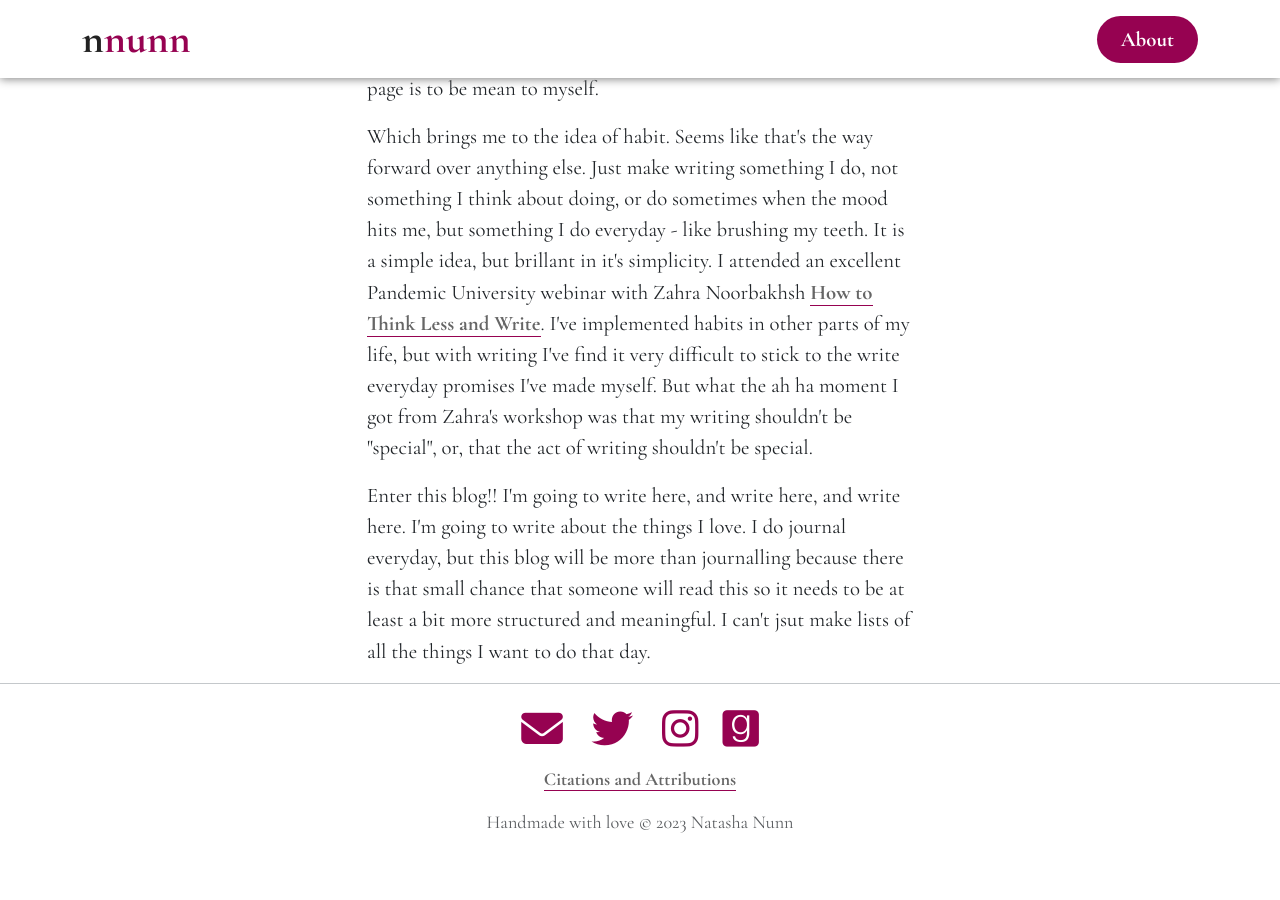
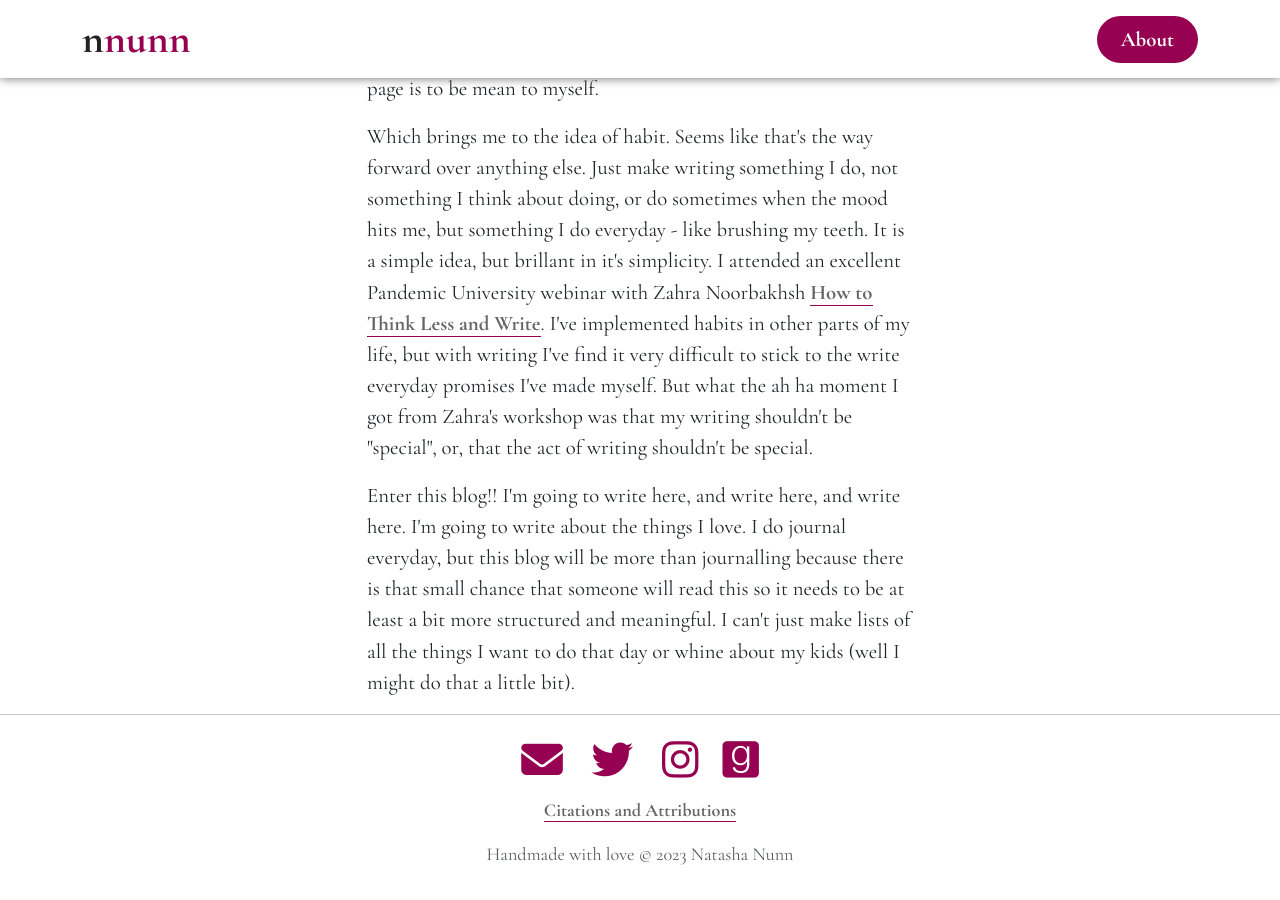
Before and after one commit to nnunn/nnunn, a Jekyll site: the page built from writing/_posts/2023-02-04-A-Writing-Habit.html, in a window 1280 px wide and 900 px high, scrolled down 1104 px. Built offline with Jekyll 4.4.1, drawn with Linux system fonts in a browser that asks for light colours; nearby versions of some CDN libraries; some web fonts are replaced; before the commit the page ends 1973 px from its top, so only the background shows below that.

Commit message:
Update 2023-02-04-A-Writing-Habit.html

```diff
--- a/writing/_posts/2023-02-04-A-Writing-Habit.html
+++ b/writing/_posts/2023-02-04-A-Writing-Habit.html
@@ -20,4 +20,4 @@ How can I make writing less like pulling teeth and more like brushing my teeth?
 		<div class="col-md-6 offset-3">
 <p>I'm trying not to beat myself up about my lack of focus, my talant for procrastination. I know I'm not alone and I also know (after years and years of negative self-talk) that calling myself a lazy idiot doesn't actually get me writing, or if it does it doesn't get me writing with joy and creativity. No matter how badly I want to write, I don't want to do it if the only way I can get words onto the page is to be mean to myself.</p>
 <p>Which brings me to the idea of habit. Seems like that's the way forward over anything else. Just make writing something I do, not something I think about doing, or do sometimes when the mood hits me, but something I do everyday - like brushing my teeth. It is a simple idea, but brillant in it's simplicity. I attended an excellent Pandemic University webinar with Zahra Noorbakhsh <a href="https://pandemicuniversity.com/think-less-write-more-2023/">How to Think Less and Write</a>. I've implemented habits in other parts of my life, but with writing I've find it very difficult to stick to the write everyday promises I've made myself. But what the ah ha moment I got from Zahra's workshop was that my writing shouldn't be "special", or, that the act of writing shouldn't be special.</p>
-<p>Enter this blog!! I'm going to write here, and write here, and write here. I'm going to write about the things I love. I do journal everyday, but this blog will be more than journalling because there is that small chance that someone will read this so it needs to be at least a bit more structured and meaningful. I can't jsut make lists of all the things I want to do that day.</p>
+<p>Enter this blog!! I'm going to write here, and write here, and write here. I'm going to write about the things I love. I do journal everyday, but this blog will be more than journalling because there is that small chance that someone will read this so it needs to be at least a bit more structured and meaningful. I can't just make lists of all the things I want to do that day or whine about my kids (well I might do that a little bit).</p>
```
